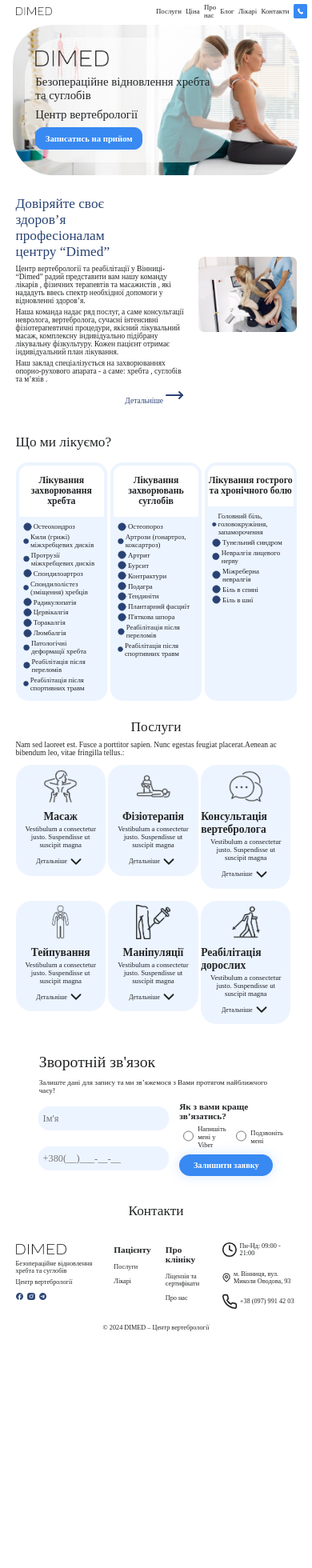
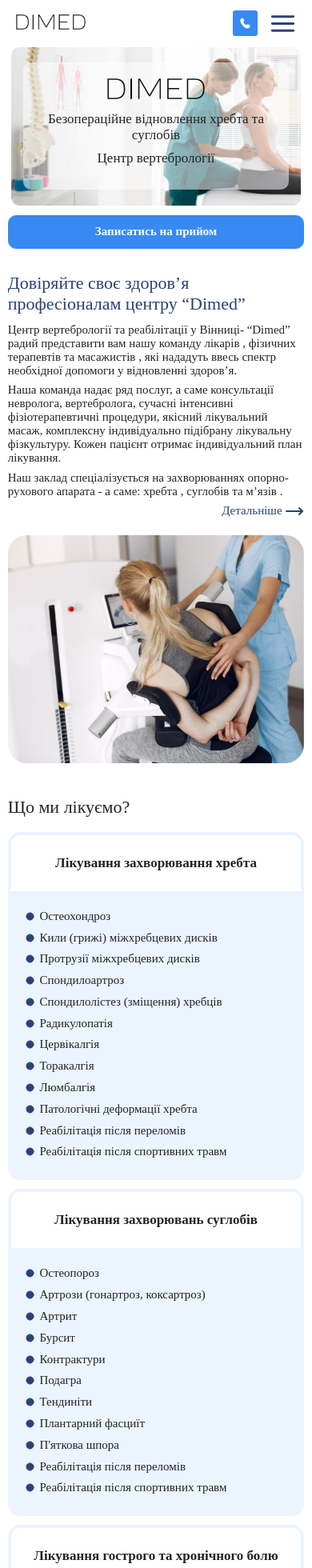
Before and after one commit to vladd4/dimed, a Next.js app: page / in a window 390 px wide. Shown: the top 1960 px of the page at 80% size. Before the commit the page ends 1672 px from the top, so only its background shows below. Built offline with nearby package versions, Linux system fonts and the light colour scheme; a web font is replaced by a local one.

Commit message:
updated main mobile

```diff
--- a/src/components/About/About.module.scss
+++ b/src/components/About/About.module.scss
@@ -49,3 +49,41 @@
     width: 35%;
   }
 }
+
+@media screen and (max-width: 900px) {
+  .root {
+    img {
+      width: 40%;
+    }
+    .text_block h2 {
+      max-width: 100%;
+    }
+  }
+}
+@media screen and (max-width: 650px) {
+  .root {
+    width: 95%;
+    flex-direction: column;
+    img {
+      width: 100%;
+      margin-top: 5%;
+    }
+    .text_block {
+      width: 100%;
+      align-items: center;
+      justify-content: center;
+      a {
+        font-size: 15px;
+        align-items: center;
+      }
+    }
+    .text_block h2 {
+      font-size: 22px;
+      text-align: start;
+    }
+    .text_block p {
+      font-size: 15px;
+      text-align: flex-start;
+    }
+  }
+}
--- a/src/components/AlertForm/AlertForm.tsx
+++ b/src/components/AlertForm/AlertForm.tsx
@@ -23,6 +23,7 @@
   //   document?.getElementById("alert-open") &&
   //     document.getElementById("alert-open")
   // );
+
   return (
     <>
       <section
--- a/src/components/ContactForm/Form.module.scss
+++ b/src/components/ContactForm/Form.module.scss
@@ -93,3 +93,55 @@
     }
   }
 }
+
+@media screen and (max-width: 900px) {
+  .root {
+    width: 90%;
+  }
+}
+@media screen and (max-width: 650px) {
+  .root {
+    width: 95%;
+    h2 {
+      font-size: 22px;
+    }
+    p {
+      font-size: 15px;
+    }
+    form {
+      flex-direction: column;
+      margin-top: 2%;
+      row-gap: 25px;
+      .input_block {
+        width: 100%;
+        row-gap: 15px;
+        input {
+          font-size: 15px;
+          border-radius: 10px;
+        }
+      }
+      .buttons_block {
+        width: 100%;
+        h2 {
+          font-size: 18px;
+          text-align: center;
+        }
+        button {
+          font-size: 17px;
+        }
+        .radio_btns {
+          margin: 4% 0%;
+          margin-bottom: 3%;
+          flex-direction: column;
+          .radio_input {
+            width: 100%;
+            p {
+              font-size: 15px;
+              margin: 1% 0%;
+            }
+          }
+        }
+      }
+    }
+  }
+}
--- a/src/components/Footer/Footer.module.scss
+++ b/src/components/Footer/Footer.module.scss
@@ -104,3 +104,80 @@
     font-size: calc(#{$size}/ 1.5);
   }
 }
+
+@media screen and (max-width: 900px) {
+  .root {
+    footer {
+      align-items: flex-start;
+      .links_block {
+        flex-wrap: wrap;
+        justify-content: flex-end;
+        row-gap: 20px;
+        div {
+          width: 33%;
+        }
+        .icons_block {
+          width: 75%;
+        }
+      }
+    }
+  }
+}
+@media screen and (max-width: 650px) {
+  .root {
+    width: 95%;
+    h2 {
+      font-size: 22px;
+      display: none;
+    }
+    footer {
+      align-items: center;
+      flex-direction: column-reverse;
+      .logo_block {
+        width: 100%;
+        place-items: center;
+        margin-top: 7%;
+        img {
+          width: 30%;
+        }
+        p {
+          font-size: 15px;
+          margin: 1% 0%;
+        }
+        .socials {
+          justify-content: center;
+          a {
+            width: 8%;
+          }
+        }
+      }
+      .links_block {
+        width: 100%;
+        justify-content: center;
+        row-gap: 15px;
+        div {
+          width: 100%;
+          h3 {
+            font-size: 17px;
+            text-align: center;
+          }
+          p {
+            font-size: 15px;
+            text-align: center;
+          }
+        }
+        .icons_block {
+          width: 100%;
+          .icons_item {
+            justify-content: center;
+          }
+        }
+      }
+    }
+    .copy {
+      font-size: 13px;
+      margin-top: 5%;
+      padding: 2% 0%;
+    }
+  }
+}
--- a/src/components/Header/Header.module.scss
+++ b/src/components/Header/Header.module.scss
@@ -53,5 +53,67 @@
         }
       }
     }
+    .hamburger_icon {
+      display: none;
+      cursor: pointer;
+      color: $color-dark-blue;
+      transition: all 0.3s;
+      &:hover {
+        color: $color-blue;
+      }
+    }
+    .phone_mobile {
+      display: none;
+      width: 9%;
+      height: auto;
+      cursor: pointer;
+      transition: all 0.3s;
+      &:hover {
+        opacity: 0.7;
+      }
+    }
+    .mobile_div {
+      display: none;
+      align-items: center;
+      justify-content: flex-end;
+      gap: 5%;
+      width: 75%;
+    }
   }
 }
+
+@media screen and (max-width: 650px) {
+  .root {
+    padding: 2% 0%;
+    .wrapper {
+      nav {
+        display: none;
+      }
+      .hamburger_icon {
+        display: block;
+      }
+      .phone_mobile {
+        display: block;
+      }
+      a {
+        width: 20%;
+      }
+      .mobile_div {
+        display: flex;
+      }
+    }
+  }
+}
+@media screen and (max-width: 500px) {
+  .root {
+    padding: 3% 0%;
+    .wrapper {
+      .phone_mobile {
+        width: 12%;
+      }
+      a {
+        width: 25%;
+      }
+    }
+  }
+}
--- a/src/components/Header/Header.tsx
+++ b/src/components/Header/Header.tsx
@@ -8,6 +8,7 @@
 import Phone from "@/../public/phone-icon.svg";
 import { useAppDispatch } from "../../hooks/redux-hooks";
 import { setShowAlert } from "@/redux/slices/alertSlice";
+import { AlignJustify } from "lucide-react";
 
 const links = [
   {
@@ -59,6 +60,16 @@
             onClick={() => dispatch(setShowAlert(true))}
           />
         </nav>
+        <div className={styles.mobile_div}>
+          <Image
+            id="alert-open"
+            alt="Contact Us"
+            className={styles.phone_mobile}
+            src={Phone}
+            onClick={() => dispatch(setShowAlert(true))}
+          />
+          <AlignJustify className={styles.hamburger_icon} size={35} />
+        </div>
       </div>
     </header>
   );
--- a/src/components/Services/Services.module.scss
+++ b/src/components/Services/Services.module.scss
@@ -91,3 +91,53 @@
     }
   }
 }
+
+@media screen and (max-width: 900px) {
+  .root {
+    .cards_block {
+      .service_block {
+        flex: 0 0 49%;
+      }
+    }
+  }
+}
+@media screen and (max-width: 650px) {
+  .root {
+    width: 95%;
+    h2 {
+      font-size: 22px;
+    }
+    p {
+      font-size: 15px;
+      text-align: center;
+      margin-bottom: 2%;
+    }
+    .cards_block {
+      .service_block {
+        flex: 0 0 100%;
+        .serv_list {
+          .list_item {
+            p {
+              font-size: 15px;
+              text-align: start;
+            }
+          }
+        }
+        .card {
+          img {
+            width: 35%;
+          }
+          h2 {
+            font-size: 18px;
+          }
+          p {
+            font-size: 15px;
+          }
+          .more_btn {
+            font-size: 15px;
+          }
+        }
+      }
+    }
+  }
+}
--- a/src/components/Welcome/Welcome.module.scss
+++ b/src/components/Welcome/Welcome.module.scss
@@ -50,3 +50,54 @@
     }
   }
 }
+.mobile_btn {
+  display: none;
+  width: 95%;
+  font-size: 15px;
+  background-color: $color-blue;
+  color: #fff;
+  padding: 3% 5%;
+  border-radius: 10px;
+  border: 1px solid $color-blue;
+  font-weight: 600;
+  cursor: pointer;
+  margin-top: 3%;
+  font-family: inherit;
+  transition: all 0.3s;
+  &:hover {
+    background-color: $color-dark-blue;
+    border-color: $color-dark-blue;
+  }
+}
+
+@media screen and (max-width: 650px) {
+  .root {
+    margin-top: 12%;
+    border-radius: 10px;
+    width: 85%;
+    flex-direction: column;
+    padding: 5% 4%;
+    .wrapper {
+      justify-content: center;
+      align-items: center;
+      border-radius: 10px;
+      width: 92%;
+      padding: 6% 4%;
+      h1 {
+        text-align: center;
+        font-size: 17px;
+      }
+      button {
+        display: none;
+      }
+    }
+  }
+  .mobile_btn {
+    display: block;
+  }
+}
+@media screen and (max-width: 500px) {
+  .root {
+    margin-top: 15%;
+  }
+}
--- a/src/components/Welcome/Welcome.tsx
+++ b/src/components/Welcome/Welcome.tsx
@@ -10,6 +10,7 @@
 export default function Welcome() {
   const dispatch = useAppDispatch();
   return (
+    <>
       <section className={styles.root}>
         <article className={styles.wrapper}>
           <Image alt="DIMED" src={Logo} width={238} height={51} />
@@ -20,5 +21,13 @@
           </button>
         </article>
       </section>
+      <button
+        id="alert-open"
+        className={styles.mobile_btn}
+        onClick={() => dispatch(setShowAlert(true))}
+      >
+        Записатись на прийом
+      </button>
+    </>
   );
 }
--- a/src/components/WhatWeDo/WhatDo.module.scss
+++ b/src/components/WhatWeDo/WhatDo.module.scss
@@ -57,3 +57,29 @@
     }
   }
 }
+
+@media screen and (max-width: 650px) {
+  .root {
+    width: 95%;
+    h2 {
+      font-size: 22px;
+    }
+    .cards_block {
+      flex-wrap: wrap;
+      .card {
+        width: 100%;
+        margin-bottom: 3%;
+        h2 {
+          font-size: 17px;
+        }
+        .card_list {
+          .list_item {
+            p {
+              font-size: 15px;
+            }
+          }
+        }
+      }
+    }
+  }
+}
```
Lines whose indentation alone changed are shown as unchanged.
